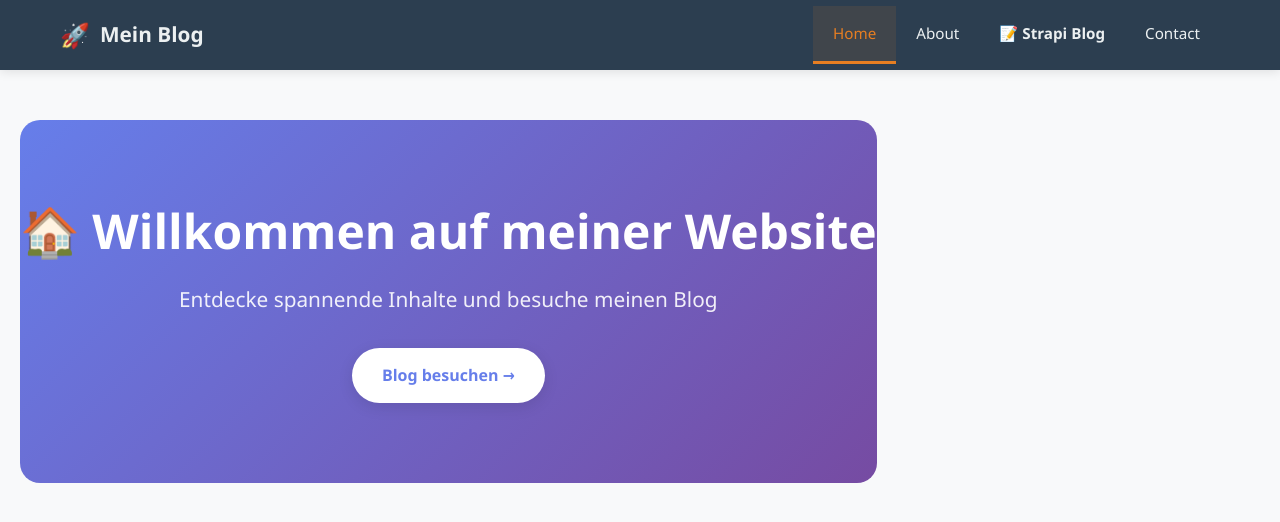
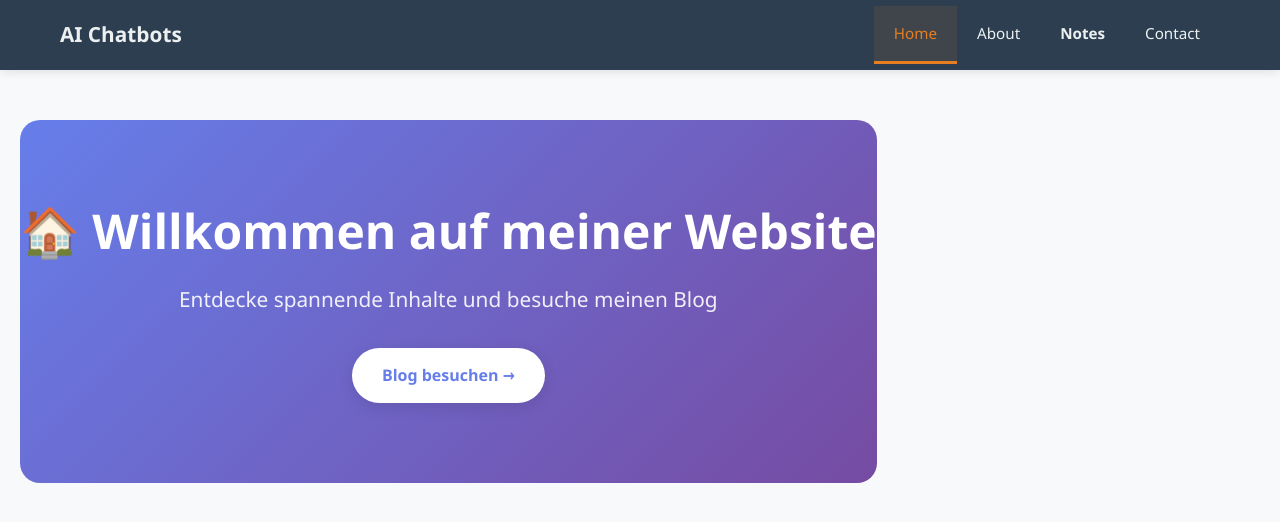
Before and after one commit to merci2/strapi, a React (Vite) app in the folder react-frontend/: page / in a window 1280 px wide. Shown: the top 522 px of the page. Built offline with nearby package versions, Linux system fonts and the light colour scheme; no server answers.

Commit message:
Update Navigation.tsx

```diff
--- a/react-frontend/src/components/Navigation.tsx
+++ b/react-frontend/src/components/Navigation.tsx
@@ -14,8 +14,8 @@ const Navigation: React.FC = () => {
         {/* Logo/Brand */}
         <div className="nav-brand">
           <Link to="/" className="brand-link">
-            <span className="brand-icon">🚀</span>
-            <span className="brand-text">Mein Blog</span>
+            {/* <span className="brand-icon">🚀</span> */}
+            <span className="brand-text">AI Chatbots</span>
           </Link>
         </div>
 
@@ -40,7 +40,7 @@ const Navigation: React.FC = () => {
             to="/blog"
             className={`nav-btn ${location.pathname.startsWith('/blog') ? 'active' : ''}`}
           >
-            📝 Strapi Blog
+            Notes
           </Link>
 
           <Link
```
